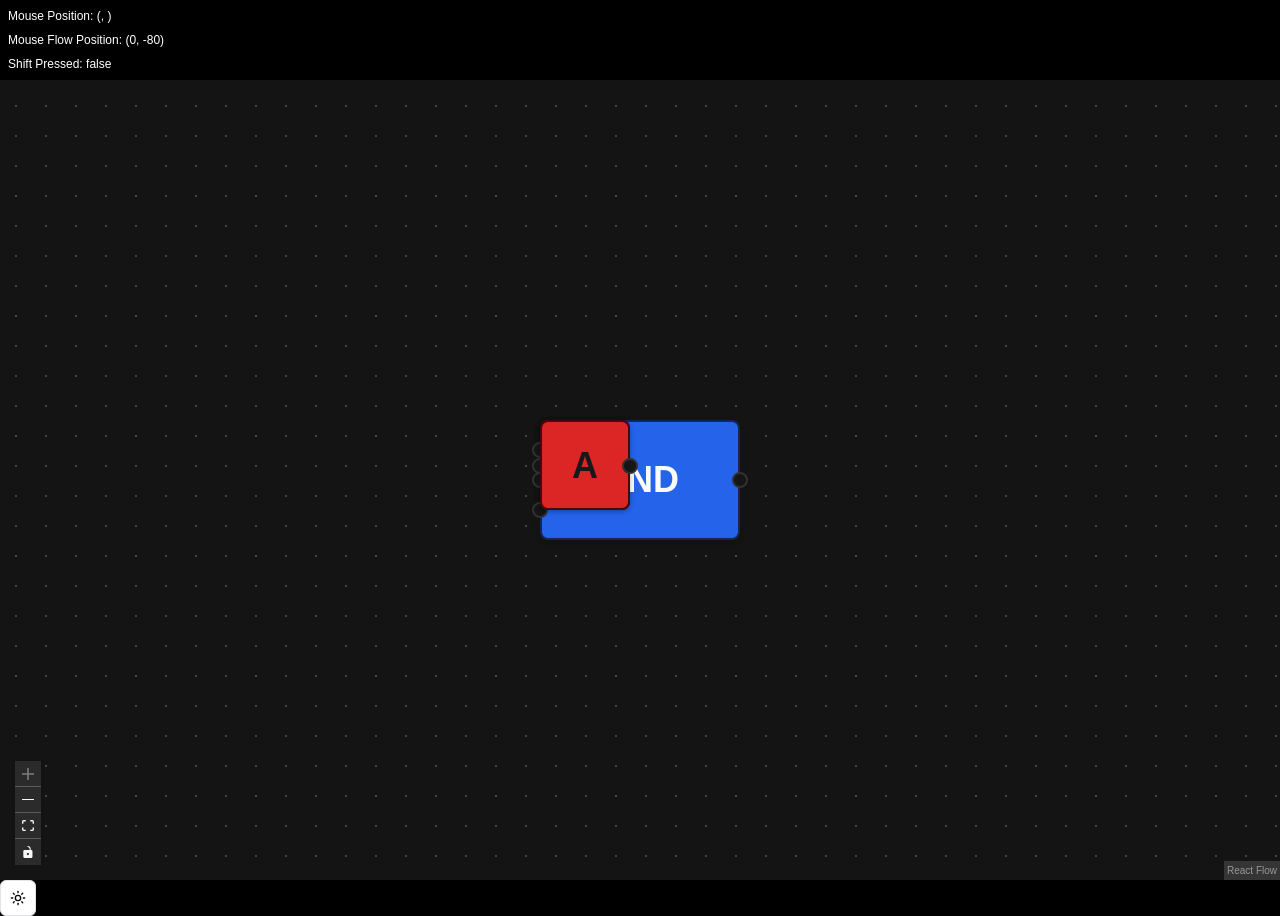
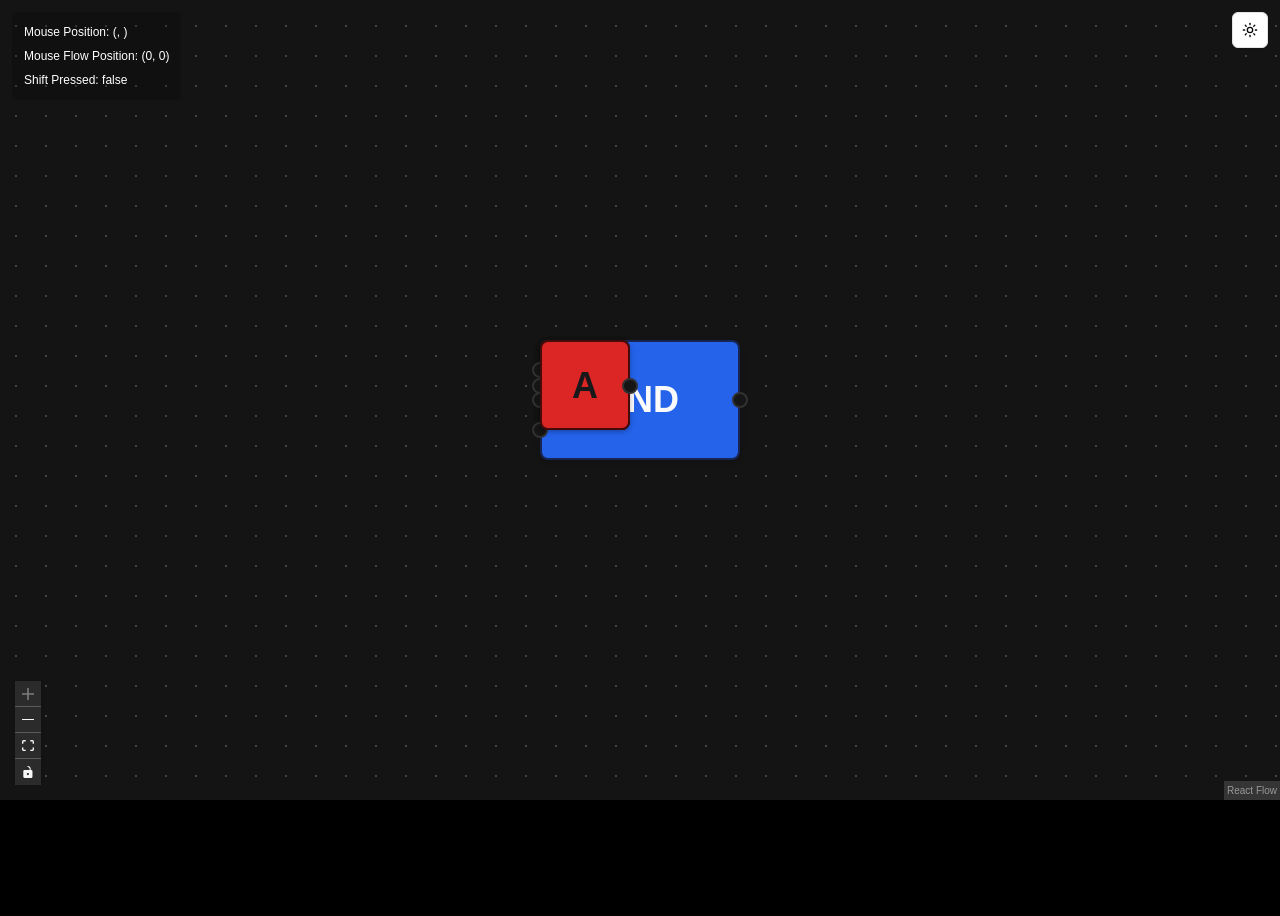
Before and after one commit to 0xmalz/logic-simulation, a Next.js app: page / in a window 1280 px wide. After the commit the page ends 800 px from the top, so only its background shows below. Built offline with nearby package versions, Linux system fonts and the light colour scheme.

Commit message:
style: improved hud

```diff
--- a/app/page.tsx
+++ b/app/page.tsx
@@ -2,9 +2,9 @@
 import React from "react";
 import "@xyflow/react/dist/style.css";
 import Flow from "@/components/flow";
-import StatusOverlay from "@/components/status-overlay";
 import { ReactFlowProvider } from "@xyflow/react";
 import { ThemeDropDownMenu } from "@/components/theme-dropdown-menu";
+import StatusOverlay from "@/components/status-overlay";
 
 /**
  * Main App component
@@ -14,9 +14,10 @@ export default function App() {
   return (
     <div className="w-[100vw] h-[100vh]">
       <ReactFlowProvider>
-        <StatusOverlay className="relative top-0 left-0" />
+        <StatusOverlay className="absolute top-3 left-3" />
+
         <Flow />
-        <ThemeDropDownMenu />
+        <ThemeDropDownMenu className="absolute top-3 right-3 z-10" />
       </ReactFlowProvider>
     </div>
   );
--- a/components/status-overlay.tsx
+++ b/components/status-overlay.tsx
@@ -6,7 +6,7 @@ import { Label } from "@radix-ui/react-label";
 import useFlowMousePosition from "@/hooks/useFlowMousePosition";
 import useMousePosition from "@/hooks/useMousePosition";
 import { useKeyPress } from "@/hooks/useKeyPress";
-import { twMerge } from "tailwind-merge";
+import { twJoin, twMerge } from "tailwind-merge";
 
 export type StatusOverlayProps = {
   className?: string;
@@ -27,8 +27,8 @@ export default function StatusOverlay({ className }: StatusOverlayProps) {
 
   return (
     <div
-      className={twMerge(
-        "flex flex-col gap-2 text-xs text-white bg-black bg-opacity-20 p-2 z-10",
+      className={twJoin(
+        "flex flex-col max-w-max gap-2 text-xs text-white bg-black bg-opacity-20 p-3 z-10 rounded-sm",
         className
       )}
     >
--- a/components/theme-dropdown-menu.tsx
+++ b/components/theme-dropdown-menu.tsx
@@ -11,6 +11,7 @@ import {
   DropdownMenuItem,
   DropdownMenuTrigger,
 } from "@/components/ui/dropdown-menu";
+import { twMerge } from "tailwind-merge";
 
 export type ThemeDropDownMenuProps = {
   className?: string;
@@ -20,7 +21,7 @@ export function ThemeDropDownMenu({ className }: ThemeDropDownMenuProps) {
   const { setTheme } = useTheme();
 
   return (
-    <div className={className}>
+    <div className={twMerge("z-20", className)}>
       <DropdownMenu>
         <DropdownMenuTrigger asChild>
           <Button variant="outline" size="icon">
```
